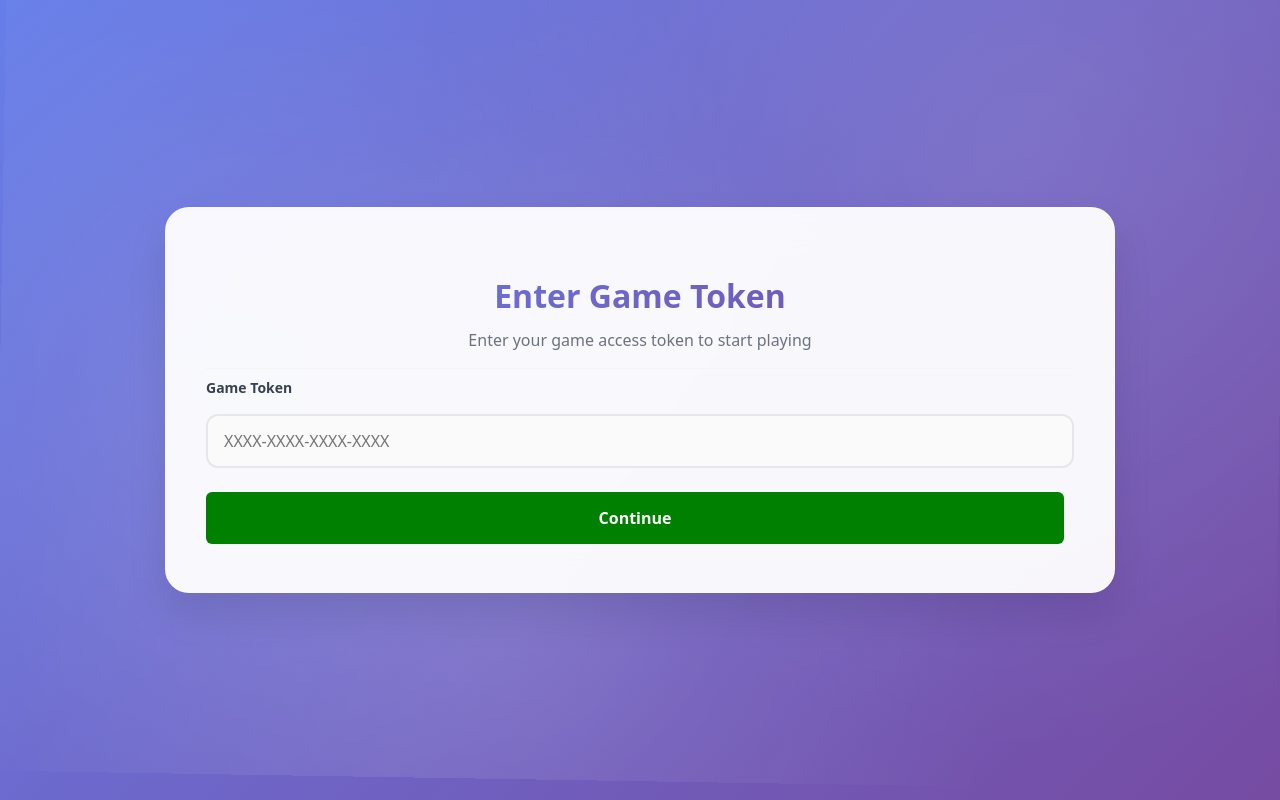
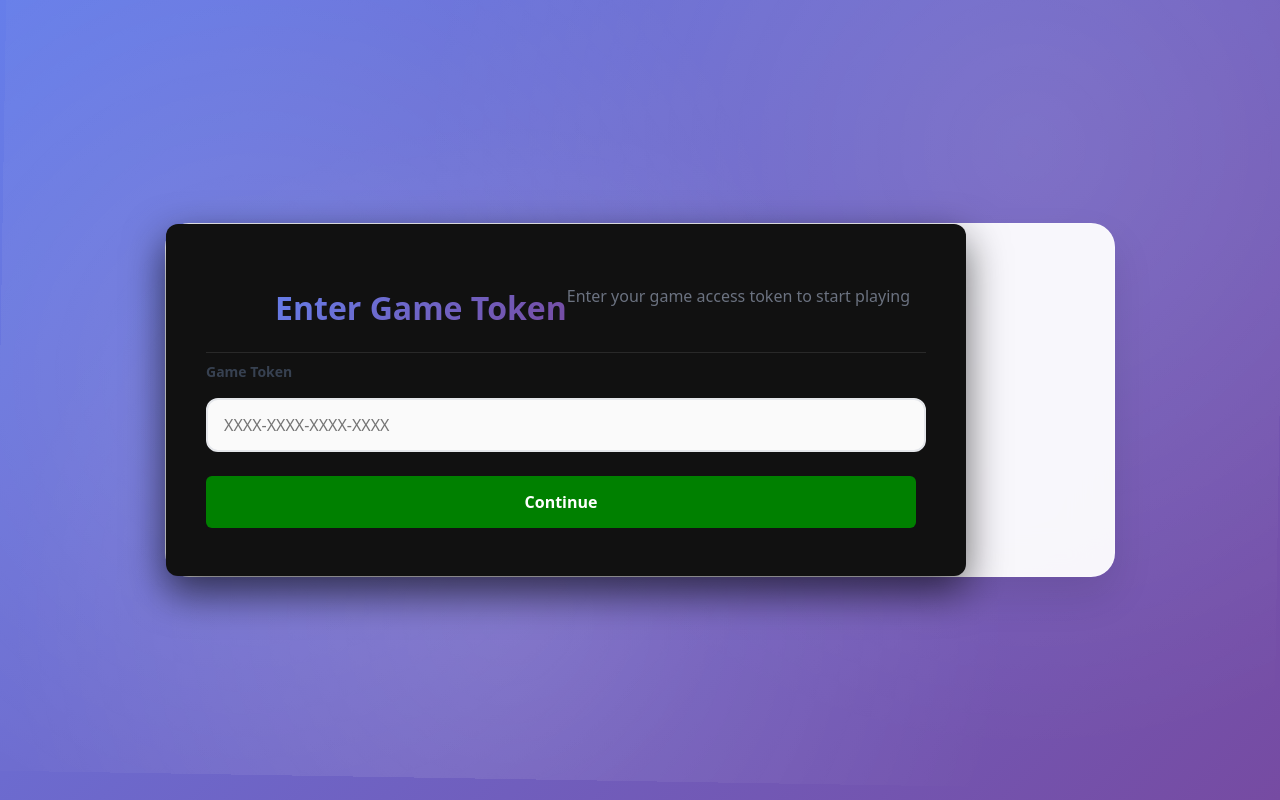
Before and after one commit to Prabhushapure/safety-saas-enterprise, a React (Vite) app: page /AWE-SaaS/play in a window 1280 px wide. Built offline with nearby package versions, Linux system fonts and the light colour scheme.

Commit message:
styling for detail popup in each cards in license screen

```diff
--- a/src/pages/partner/PartnerLicense.css
+++ b/src/pages/partner/PartnerLicense.css
@@ -953,6 +953,129 @@
   font-size: 1rem;
 }
 
+/* Overlay background */
+.modal-overlay {
+  position: fixed;
+  inset: 0;
+  background: rgba(0, 0, 0, 0.75);
+  display: flex;
+  justify-content: center;
+  align-items: center;
+  z-index: 9999;
+  animation: fadeIn 0.3s ease-in-out;
+}
+
+/* Modal box */
+.modal-content {
+  background: #111;
+  color: #fff;
+  width: 90%;
+  max-width: 800px;
+  max-height: 85vh;
+  border-radius: 12px;
+  overflow: hidden;
+  box-shadow: 0 15px 40px rgba(0, 0, 0, 0.6);
+  animation: slideUp 0.3s ease-in-out;
+  display: flex;
+  flex-direction: column;
+}
+
+/* Header */
+.modal-header {
+  display: flex;
+  justify-content: flex-end;
+  padding: 12px 16px;
+  border-bottom: 1px solid rgba(255, 255, 255, 0.1);
+}
+
+/* Close button */
+.close-button {
+  background: none;
+  border: none;
+  color: #fff;
+  font-size: 28px;
+  cursor: pointer;
+  line-height: 1;
+  transition: color 0.2s ease;
+}
+
+.close-button:hover {
+  color: #ff4d4d;
+}
+
+/* Body */
+.modal-body {
+  padding: 20px;
+  overflow-y: auto;
+}
+
+/* Title */
+.modal-title {
+  font-size: 28px;
+  font-weight: 600;
+  margin-bottom: 8px;
+}
+
+/* Subtitle */
+.modal-subtitle {
+  font-size: 16px;
+  color: #aaa;
+  margin-bottom: 20px;
+}
+
+/* Description (HTML content) */
+.modal-description {
+  font-size: 15px;
+  line-height: 1.7;
+  color: #ddd;
+}
+
+.modal-description p {
+  margin-bottom: 12px;
+}
+
+/* Coming soon placeholder */
+.modal-coming-soon {
+  font-size: 16px;
+  color: #888;
+  font-style: italic;
+  text-align: center;
+  padding: 40px 0;
+}
+
+/* Animations */
+@keyframes fadeIn {
+  from {
+    opacity: 0;
+  }
+  to {
+    opacity: 1;
+  }
+}
+
+@keyframes slideUp {
+  from {
+    transform: translateY(30px);
+    opacity: 0;
+  }
+  to {
+    transform: translateY(0);
+    opacity: 1;
+  }
+}
+
+/* Mobile */
+@media (max-width: 600px) {
+  .modal-content {
+    width: 95%;
+    max-height: 90vh;
+  }
+
+  .modal-title {
+    font-size: 22px;
+  }
+}
+
 /* Scope styles only to Partner License page */
 /* Default: Desktop */
 .partner-license-page .store-grid {
```
